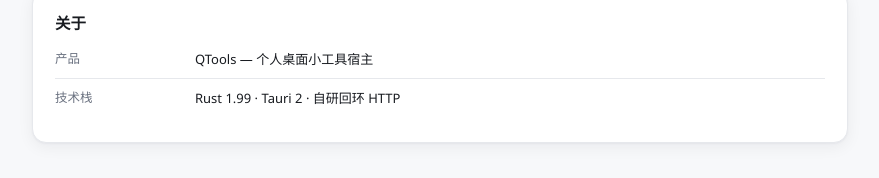
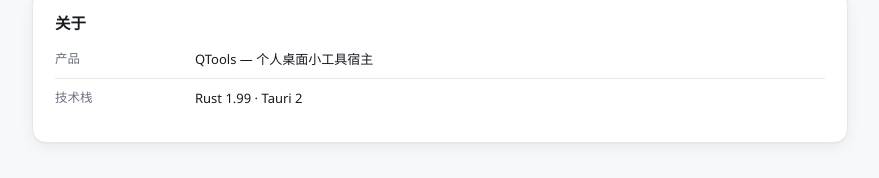
Before and after one commit to yesicoo/QTools, a plain HTML site: page src/QTools.Host/Assets/host-ui/settings.html in a window 1280 px wide. Shown: the part 2324-2502 px from the top of the page, without its empty margins (200-1079 px from the left). Drawn offline with Linux system fonts and the light colour scheme; files that its build step writes are made by us from their sources; files whose address does not match are found by name.

Commit message:
修复：Rust 版“关于”技术栈移除自研回环 HTTP

```diff
--- a/src/QTools.Host/Assets/host-ui/settings.html
+++ b/src/QTools.Host/Assets/host-ui/settings.html
@@ -168,7 +168,7 @@
     <h2>关于</h2>
     <dl class="info">
       <div><dt>产品</dt><dd>QTools — 个人桌面小工具宿主</dd></div>
-      <div><dt>技术栈</dt><dd>Rust 1.99 · Tauri 2 · 自研回环 HTTP</dd></div>
+      <div><dt>技术栈</dt><dd>Rust 1.99 · Tauri 2</dd></div>
     </dl>
   </section>
 
```
